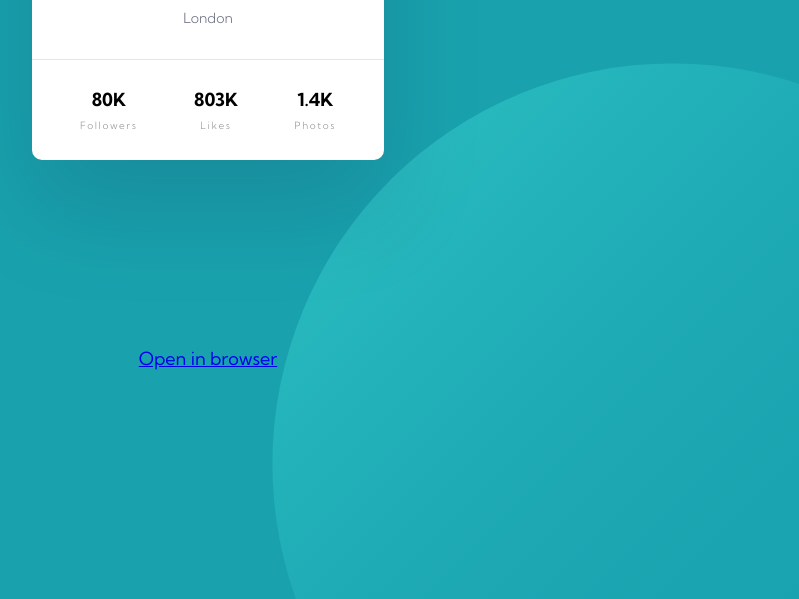
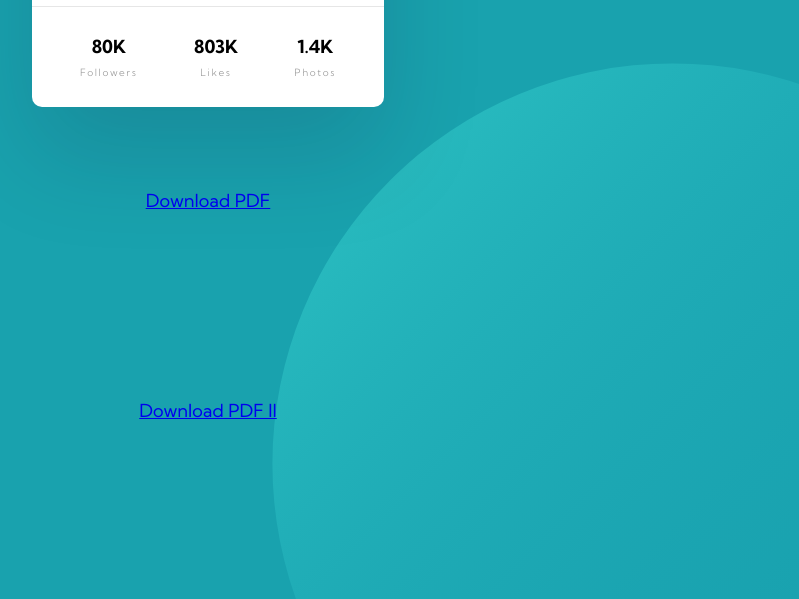
Before and after one commit to mspavanelli/frontendmentor-profile-card-component, a plain HTML site: page index.html in a window 1280 px wide. Shown: the part 337-936 px from the top of the page, without its empty margins (432-1231 px from the left). Drawn offline with Linux system fonts and the light colour scheme.

Commit message:
test: add pdf downalod

```diff
--- a/index.html
+++ b/index.html
@@ -56,6 +56,15 @@
       </dl>
     </article>
 
-    <a href="https://apple.com.br/" target="_blank" download>Open in browser</a>
+    <a
+      href="http://www.africau.edu/images/default/sample.pdf"
+      target="_blank"
+      download
+      >Download PDF</a
+    >
+    <br />
+    <a href="http://www.africau.edu/images/default/sample.pdf"
+      >Download PDF II</a
+    >
   </body>
 </html>
```
